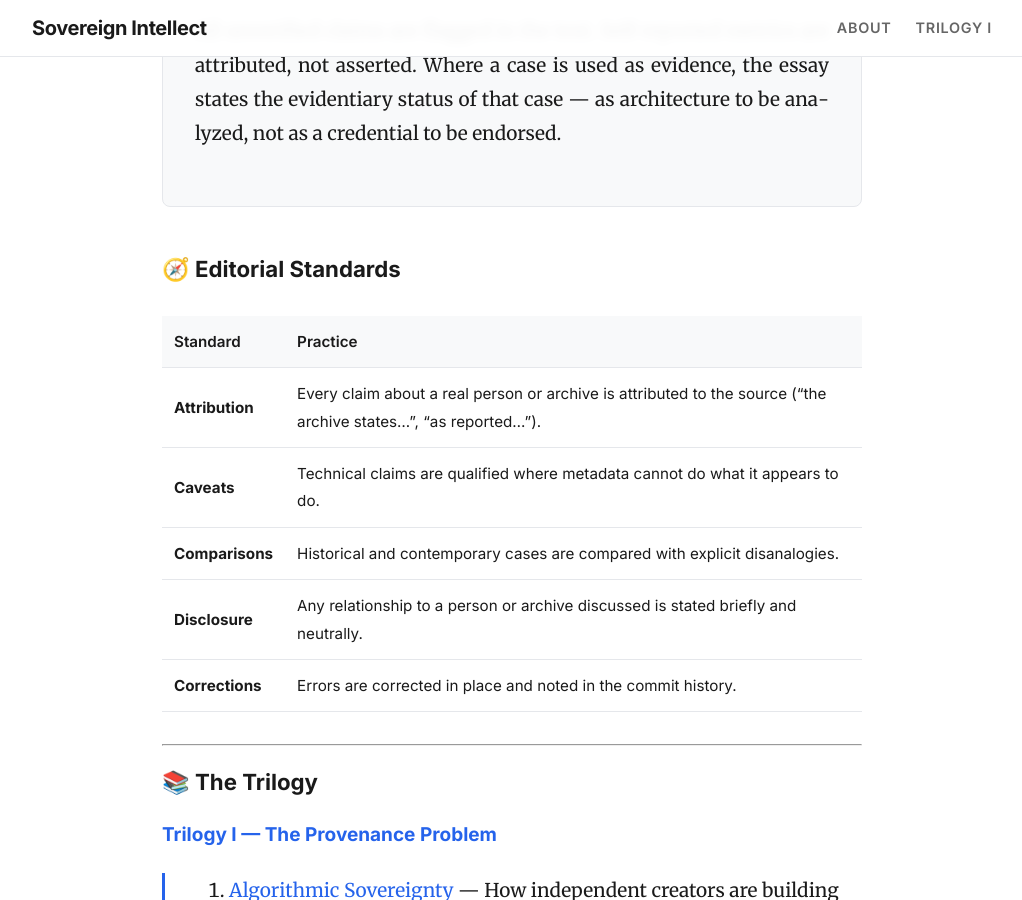
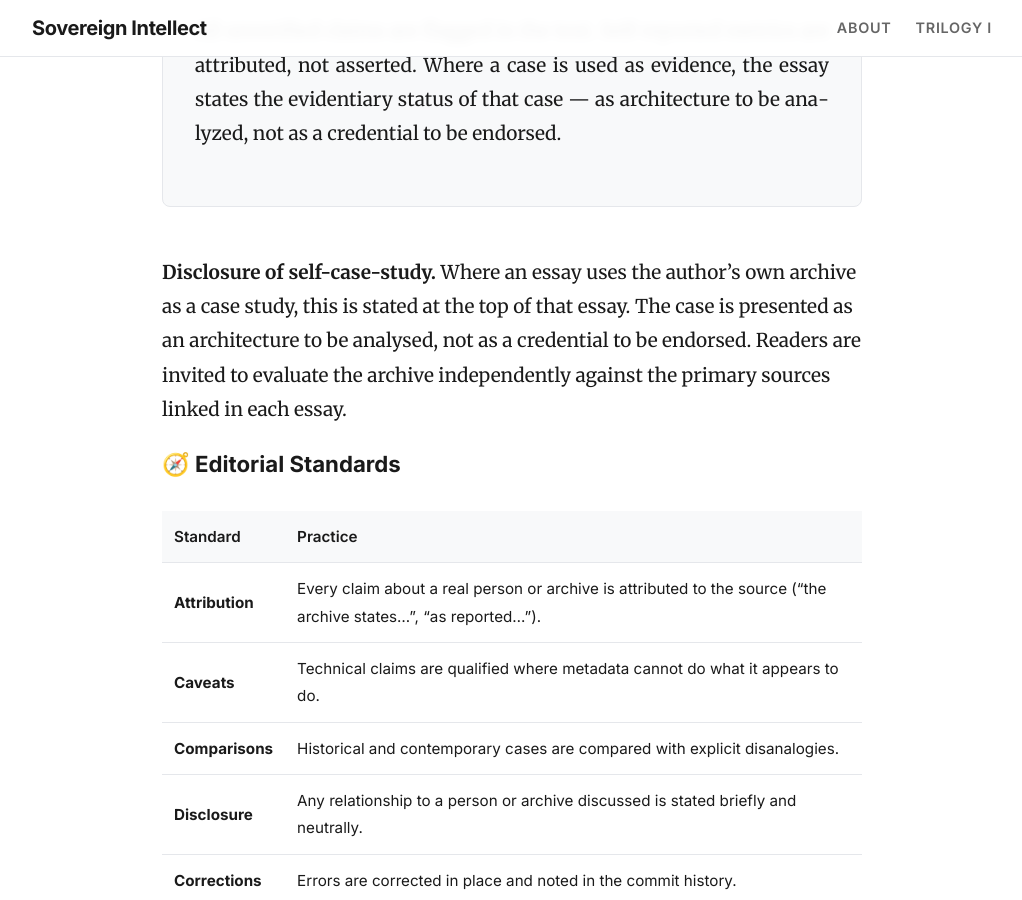
Before and after one commit to pravinkumar-ghodake/sovereign-intellect-blog, a Jekyll site: the page built from about.md, in a window 1280 px wide and 900 px high, scrolled down 796 px. Shown: the whole window, without its empty margins (128-1150 px from the left). Built offline with Jekyll 4.4.1, drawn with Linux system fonts in a browser that asks for light colours.

Commit message:
Update about.md

```diff
--- a/about.md
+++ b/about.md
@@ -22,6 +22,9 @@ The blog is written in the analytical register: it critiques systems, documents
 All unverified claims are flagged in the text. Self-reported metrics are attributed, not asserted. Where a case is used as evidence, the essay states the evidentiary status of that case — as architecture to be analyzed, not as a credential to be endorsed.
 
 </div>
+
+<p><strong>Disclosure of self-case-study.</strong> Where an essay uses the author’s own archive as a case study, this is stated at the top of that essay. The case is presented as an architecture to be analysed, not as a credential to be endorsed. Readers are invited to evaluate the archive independently against the primary sources linked in each essay.</p>
+
 
 ### 🧭 Editorial Standards
 
```
